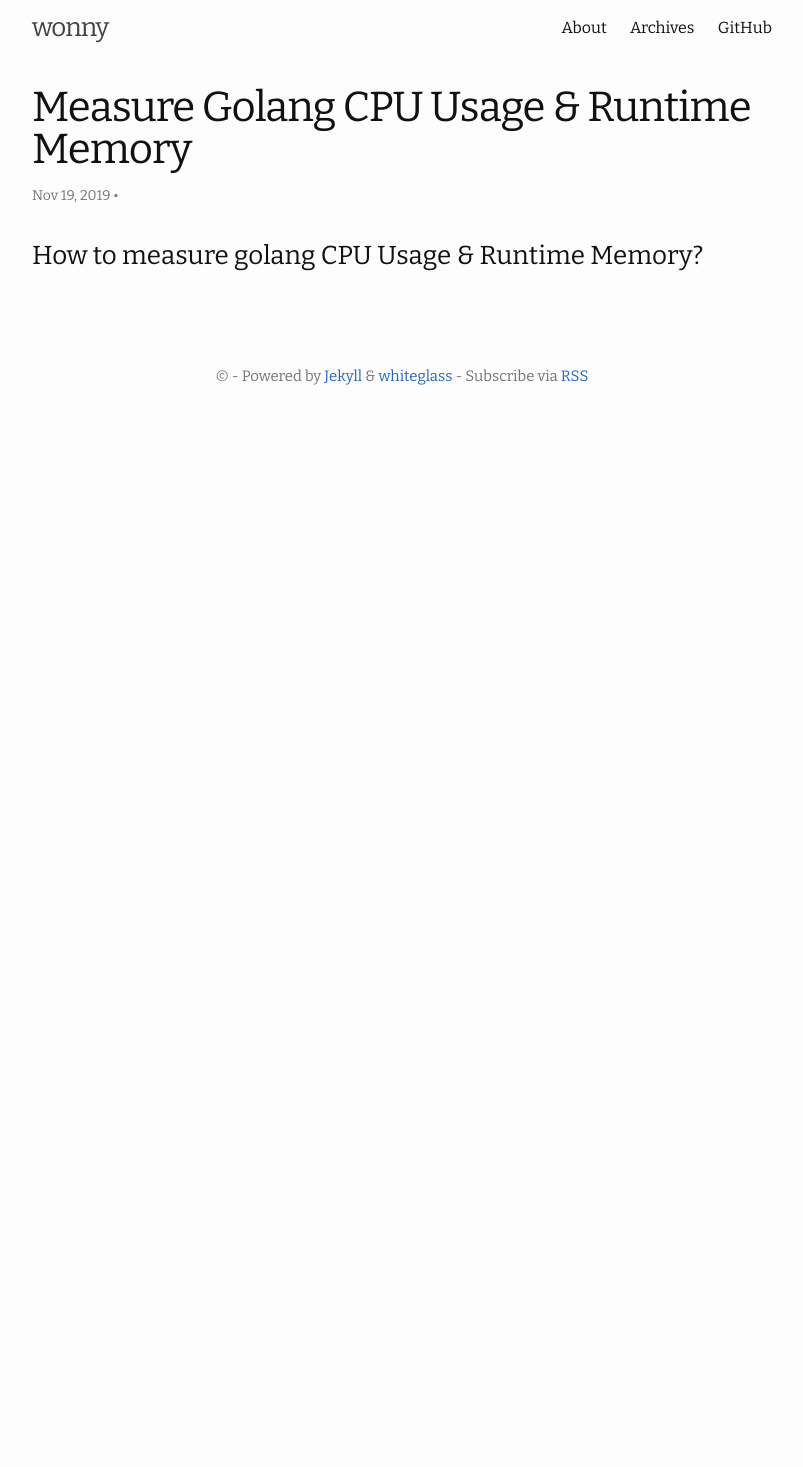
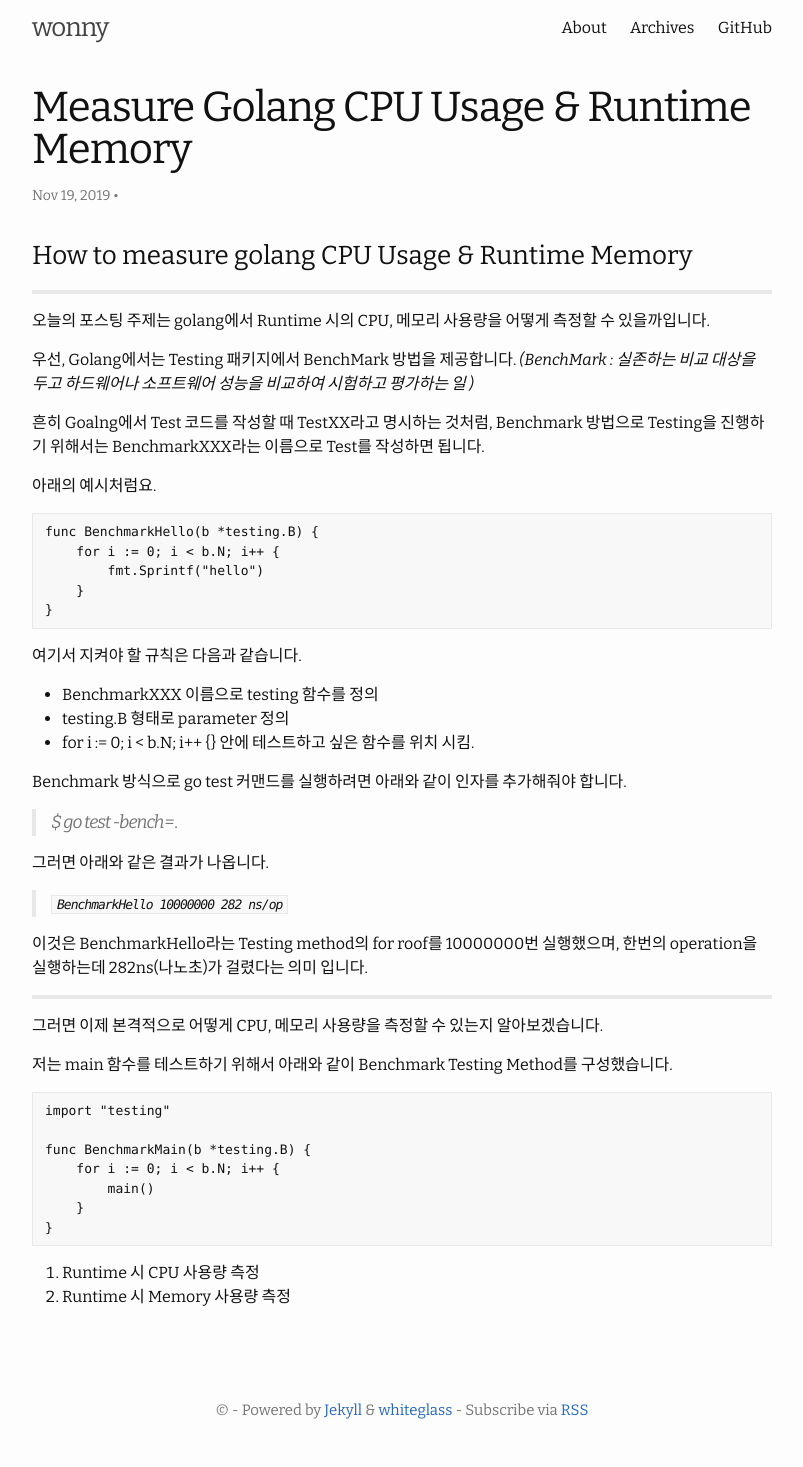
Before and after one commit to jiwonCha/jiwonCha.github.io, a Jekyll site: the page built from _posts/2019-11-19-measure-golang-resource.md, in a window 1280 px wide. Shown: the whole page, without its empty margins (238-1041 px from the left). Built offline with Jekyll 4.4.1, drawn with Linux system fonts in a browser that asks for light colours; before the commit the page ends 900 px from its top, so only the background shows below that.

Commit message:
Upload posting - measure golang resource 1

````diff
--- a/_posts/2019-11-19-measure-golang-resource.md
+++ b/_posts/2019-11-19-measure-golang-resource.md
@@ -5,4 +5,58 @@ date:   2019-11-19 23:44:27 +0900
 categories: Go Resource
 ---
 
-### How to measure golang CPU Usage & Runtime Memory?
+### How to measure golang CPU Usage & Runtime Memory
+
+----------
+
+오늘의 포스팅 주제는 golang에서 Runtime 시의 CPU, 메모리 사용량을 어떻게 측정할 수 있을까입니다.
+
+우선, Golang에서는 Testing 패키지에서 BenchMark 방법을 제공합니다.
+*(BenchMark : 실존하는 비교 대상을 두고 하드웨어나 소프트웨어 성능을 비교하여 시험하고 평가하는 일 )*
+
+흔히 Goalng에서 Test 코드를 작성할 때 TestXX라고 명시하는 것처럼, Benchmark 방법으로 Testing을 진행하기 위해서는 BenchmarkXXX라는 이름으로 Test를 작성하면 됩니다.
+
+아래의 예시처럼요.
+
+```Golang
+func BenchmarkHello(b *testing.B) {
+    for i := 0; i < b.N; i++ {
+        fmt.Sprintf("hello")
+    }
+}
+```
+
+여기서 지켜야 할 규칙은 다음과 같습니다.
+
+- BenchmarkXXX 이름으로 testing 함수를 정의
+- testing.B 형태로 parameter 정의
+- for i := 0; i < b.N; i++ {} 안에 테스트하고 싶은 함수를 위치 시킴.
+
+Benchmark 방식으로 go test 커맨드를 실행하려면 아래와 같이 인자를 추가해줘야 합니다.
+
+> $ go test -bench=.
+
+그러면 아래와 같은 결과가 나옵니다.
+
+>``BenchmarkHello    10000000    282 ns/op``
+
+이것은 BenchmarkHello라는 Testing method의 for roof를 10000000번 실행했으며, 한번의 operation을 실행하는데 282ns(나노초)가 걸렸다는 의미 입니다.
+
+----------
+
+그러면 이제 본격적으로 어떻게 CPU, 메모리 사용량을 측정할 수 있는지 알아보겠습니다.
+
+저는 main 함수를 테스트하기 위해서 아래와 같이 Benchmark Testing Method를 구성했습니다.
+
+```Golang
+import "testing"
+
+func BenchmarkMain(b *testing.B) {
+    for i := 0; i < b.N; i++ {
+        main()
+    }
+}
+```
+
+1. Runtime 시 CPU 사용량 측정
+2. Runtime 시 Memory 사용량 측정
````
